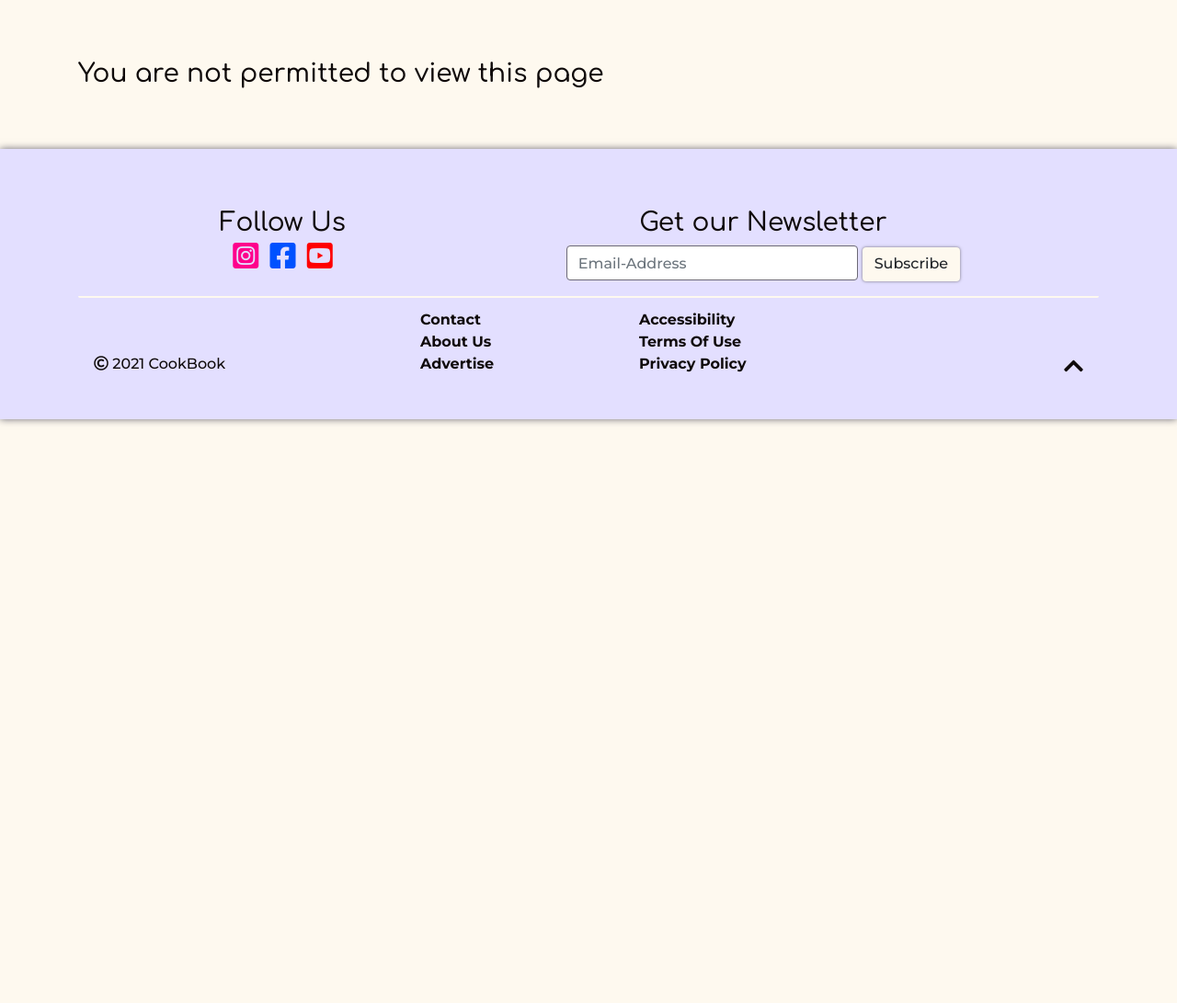
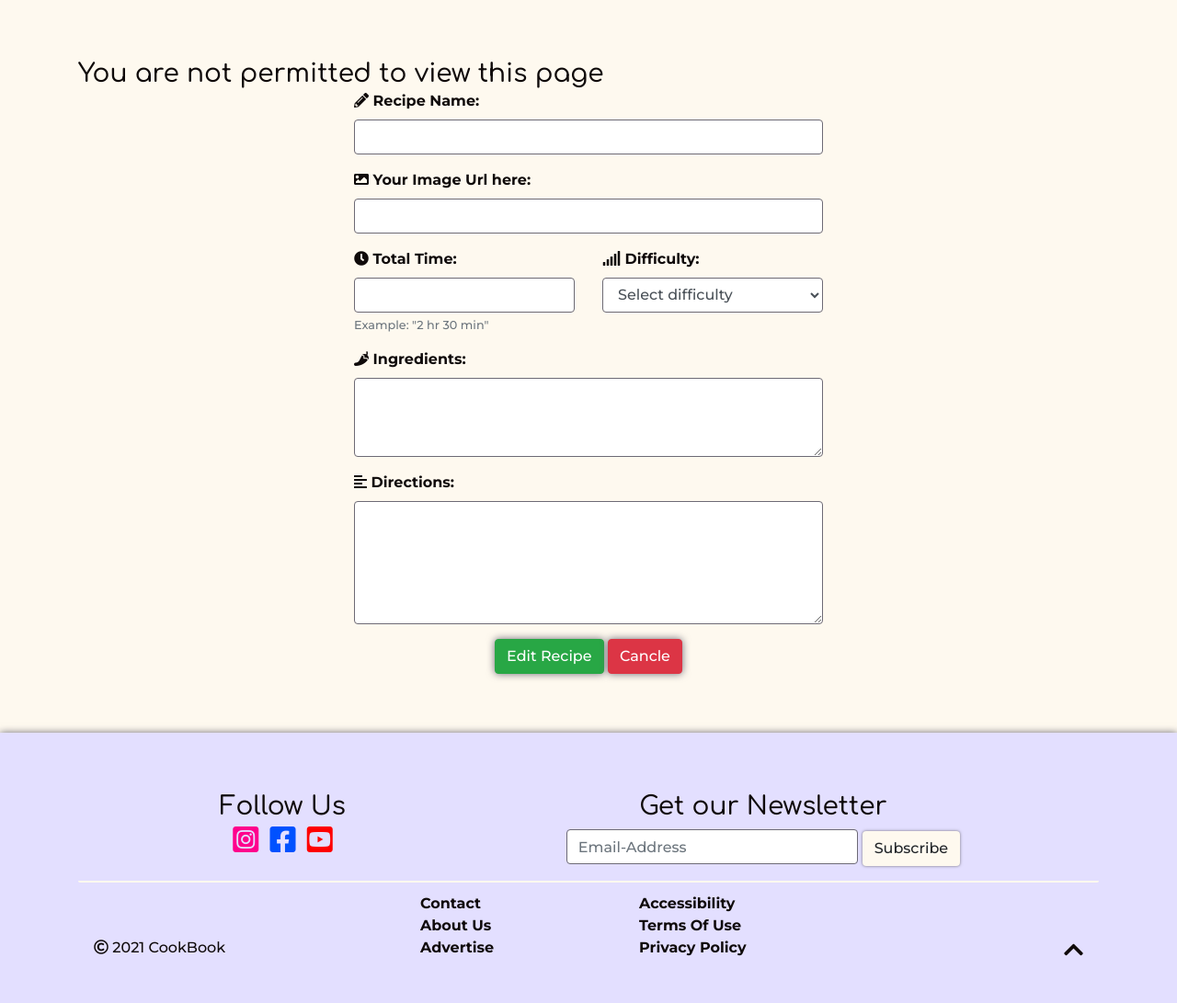
Before and after one commit to Puksrevolution/milestone-project-3, a Flask app: template templates/edit_recipe.html in a window 1280 px wide. Shown: the part 152-1243 px from the top of the page at 92% size. Before the commit the page ends 614 px from the top, so only its background shows below. Run offline with Flask 2, Linux system fonts and the light colour scheme; the template is opened without the code that fills it, so the values that code supplies are empty; the visitor is signed in with stand-in values (Sample User, id 1); some libraries are stand-ins or nearby versions.

Commit message:
Dev: optimized user and admin code on profile.html and edit_recipe.html

```diff
--- a/templates/edit_recipe.html
+++ b/templates/edit_recipe.html
@@ -158,11 +92,74 @@
         </form>
     </div>
 </div>
-
 {% else %}
-
 <h3 class="red-text text-darken-4 center-align">You are not permitted to view this page</h3>
-
 {% endif %}
 
+<!-- Main content form for page -->
+<!-- Edit Form for User -->
+<div class="row justify-content-center">
+    <div class="col-12 col-md-8 col-lg-6">
+        <form class="col s12" method="POST" action="{{ url_for('edit_recipe', recipe_id=recipe._id) }}">
+            <div class="row g-3">
+                <div class="col-12 font-weight-bolder">
+                    <label class="form-label" for="recipe_name">
+                        <i class="fas fa-pencil-alt"></i> Recipe Name:</label>
+                    <input class="form-control mb-3" id="recipe_name" name="recipe_name"
+                        type="text" value="{{ recipe.recipe_name }}" minlength="5">
+                </div>
+                <div class="col-12 font-weight-bolder">
+                    <label class="form-label" for="image">
+                        <i class="fas fa-image"></i> Your Image Url here:</label>
+                    <input class="form-control mb-3" id="image" name="image"
+                        type="url" value="{{ recipe.image }}" minlength="5">
+                </div>
+                <div class="col-6 font-weight-bolder">
+                    <label class="form-label" for="time">
+                        <i class="fas fa-clock"></i> Total Time:</label>
+                    <input class="form-control" id="time" name="time"
+                        type="text" value="{{ recipe.time }}">
+                        <small class="form-text text-muted mb-3">Example: "2 hr 30 min"</small>
+                </div>
+                <div class="col-6 font-weight-bolder">
+                    <label class="form-label" for="difficulty">
+                        <i class="fas fa-signal"></i> Difficulty:</label>
+                    <select class="form-control mb-3" id="difficulty" name="difficulty">
+                        <option selected disabled>Select difficulty</option>
+                        <option>Easy</option>
+                        <option>Medium</option>
+                        <option>Hard</option>
+                    </select>
+                </div>
+                <div class="col-12 font-weight-bolder">
+                    <label class="form-label" for="ingredients">
+                        <i class="fas fa-pepper-hot"></i> Ingredients:</label>
+                    <textarea class="form-control mb-3" id="ingredients" name="ingredients"
+                        type="text" rows="3">
+                    {{ recipe.ingredients }}
+                    </textarea>
+                </div>
+                <div class="col-12 font-weight-bolder">
+                    <label class="form-label" for="directions">
+                        <i class="fas fa-align-left"></i> Directions:</label>
+                    <textarea class="form-control mb-3" id="directions" name="directions"
+                        type="text" rows="5">
+                    {{ recipe.directions }}
+                    </textarea>
+                </div>
+            </div>
+            <!-- Cancel & Submit buttons for Edit Form -->
+            <div class="row justify-content-center">
+                <div class="col-12 text-center">
+                    <button class="btn btn-success" type="submit">
+                        Edit Recipe
+                    </button>
+                    <a class="btn btn-danger" href="{{ url_for('profile', username=session['user']) }}" type="button">
+                        Cancle</a>
+                </div>
+            </div>
+        </form>
+    </div>
+</div>
+
 {% endblock %}
```
Also changed, not shown: other parts of templates/edit_recipe.html (+0 -66 lines), templates/profile.html (+2 -43 lines).
